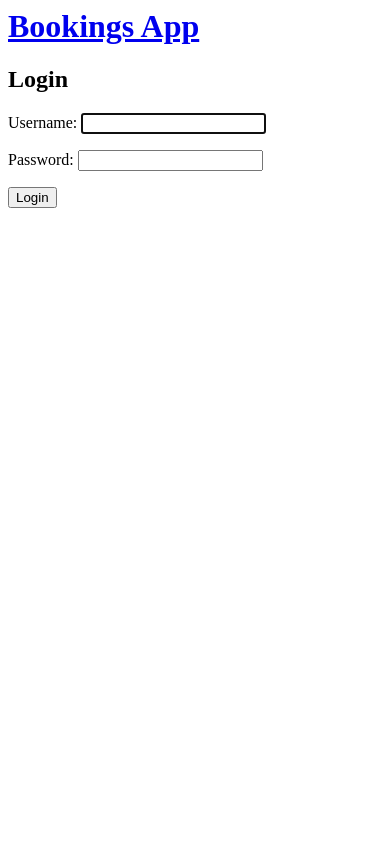
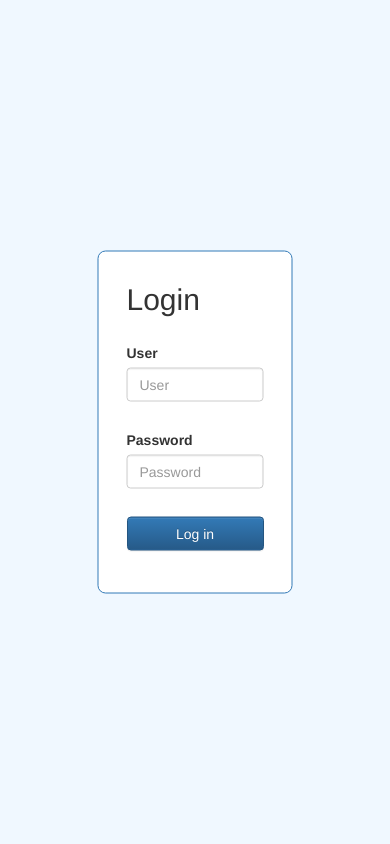
Before and after one commit to Deborah92/hotelbookingapp, a Django app: page /accounts/login/ in a window 390 px wide. Run offline with Django 3.2, Linux system fonts and the light colour scheme; some libraries are stand-ins or nearby versions.

Commit message:
comenzando aplicaciones de estilos en login

```diff
--- /dev/null
+++ b/hotelbooking/static/css/app.css
@@ -0,0 +1,45 @@
+html{
+    height: 100%;
+    background-color: #f0f8ff !important;
+}
+body{
+    height: 100%;
+    background-color: #f0f8ff !important;
+}
+.w100{
+    width: 100%;
+}
+.w70{
+    width: 100%;
+}
+.w50{
+    width: 50% !important;
+}
+.m-bottom-1{
+    margin-bottom: 1em !important;
+}
+.m-bottom-2{
+    margin-bottom: 2em !important;
+}
+#login-form{
+    border: #337ab7 solid thin;
+    border-radius: 8px;
+    padding: 2em;
+    background-color: white;
+    max-width: 30em;
+    position: absolute;
+    top: 50%;
+    left: 50%;
+    transform: translate(-50%, -50%);
+}
+
+.center-h{
+    position: relative;
+    left: 50%;
+    transform: translate(-50%,0);
+}
+.center-v{
+    position: relative;
+    top: 50%;
+    transform: translate(0,-50%);
+}
--- a/hotelbooking/templates/hotelbooking/base.html
+++ b/hotelbooking/templates/hotelbooking/base.html
@@ -1,16 +1,18 @@
+{% load static %}
+<html>
+    <head>
+        <meta charset="utf-8" />
+        <meta name="viewport" content="width=device-width, initial-scale=1" />
+        <link rel="stylesheet" href="//maxcdn.bootstrapcdn.com/bootstrap/3.2.0/css/bootstrap.min.css">
+        <link rel="stylesheet" href="//maxcdn.bootstrapcdn.com/bootstrap/3.2.0/css/bootstrap-theme.min.css">
+        <link rel="stylesheet" href="{% static 'css/app.css' %}">
+        <title>Bookings App</title>
+    </head>
     <body>
-    <div class="page-header">
-        <h1><a href="/">Bookings App</a></h1>
-    </div>
-    <div class="content container">
-        <div class="row">
-            <div class="col-md-8">
         {% block content %}
         {% endblock %}
-            </div>
         {% if user.is_authenticated %}
             <a href="/logout" >logout</a>
         {% endif %}
-        </div>
-    </div>
     </body>
+</html>
--- a/hotelbooking/templates/registration/login.html
+++ b/hotelbooking/templates/registration/login.html
@@ -1,12 +1,21 @@
+
 {% extends 'hotelbooking/base.html' %}
 
 {% block content %}
-    <h2>Login</h2>
-
-    <form method="post">
-        {% csrf_token %}
-        {{ form.as_p }}
-        <input type="submit" value="Login">
-    </form>
+    <div id="login-form" class="w50">
+        <div class="h2 center-v">Login</div>
+        <form  action="{% url 'login' %}"  method="post">
+            {% csrf_token %}
+            <div class="form-group m-bottom-2">
+                <label for="user_login">User</label>
+                <input class="form-control" id="user_login" name="username" placeholder="User">
+            </div>
+            <div class="form-group m-bottom-2">
+                <label for="password_login">Password</label>
+                <input type="password" class="form-control" id="password_login" name="password" placeholder="Password">
+            </div>
+            <button type="submit" class="btn btn-primary center-h w100">Log in</button>
+        </form>
+    </div>
 
 {% endblock %}
--- a/hotelbooking/urls.py
+++ b/hotelbooking/urls.py
@@ -5,6 +5,8 @@ from django.contrib.auth import views as auth_views
 urlpatterns = [
     path('', views.booking_list, name='booking_list'),
     path('new_booking', views.new_booking, name='new_booking'),
+    path('booking_contact_data', views.booking_contact_data, name='booking_contact_data'),
+    path('save_booking', views.save_booking, name='save_booking'),
     path('authenticate_user', views.authenticate_user, name='authenticate_user'),
     path('logout/', auth_views.LogoutView.as_view(), name='logout'),
     path('get_room_types_available', views.get_room_types_available, name='get_room_types_available'),
```
Also changed, not shown: hotelbooking/templates/hotelbooking/booking_contact_data.html (added, +36 -0 lines), hotelbooking/templates/hotelbooking/new_booking.html (+8 -3 lines), hotelbooking/views.py (+51 -8 lines), db.sqlite3. Lines whose indentation alone changed are shown as unchanged.
